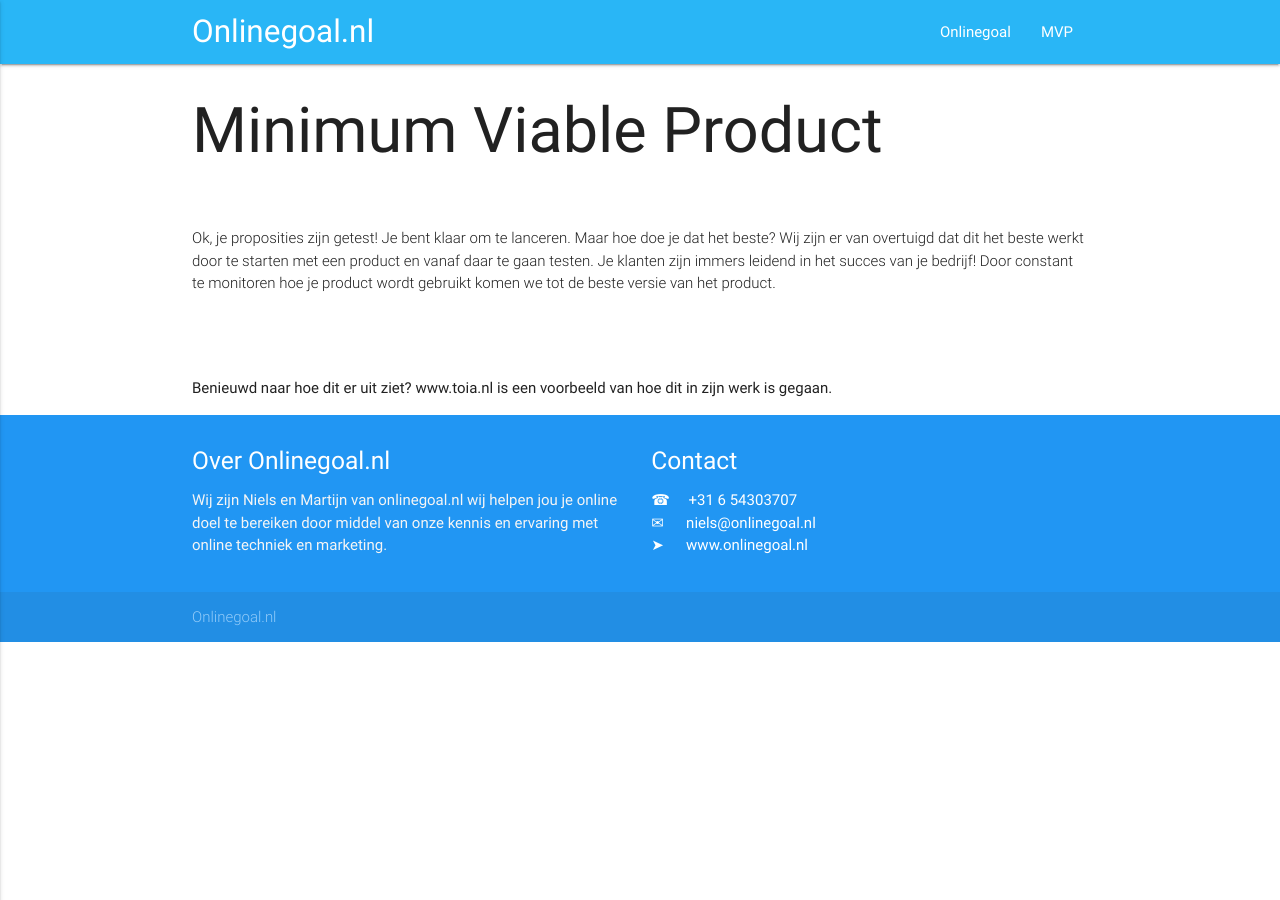
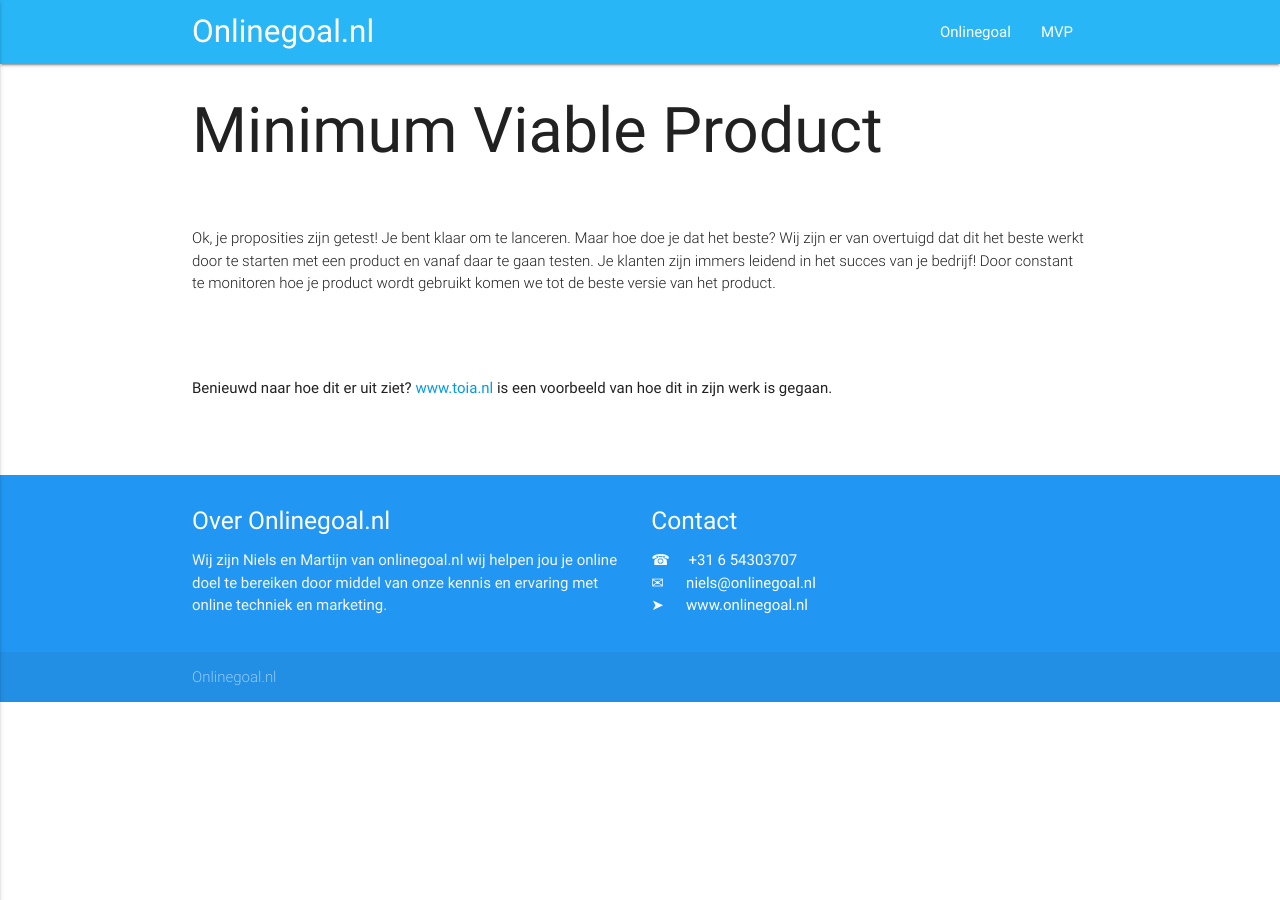
Before and after one commit to martijnvdbrug/onlinegoal.nl, a Jekyll site: the page built from _pages/mvp.md, in a window 1280 px wide. Built offline with Jekyll 4.4.1, drawn with Linux system fonts in a browser that asks for light colours.

```diff
--- a/_pages/mvp.md
+++ b/_pages/mvp.md
@@ -16,4 +16,6 @@ permalink: /minimum-viable-product
 <br>
 <br>
 
-<p>Benieuwd naar hoe dit er uit ziet? www.toia.nl is een voorbeeld van hoe dit in zijn werk is gegaan. </p>
+<p>Benieuwd naar hoe dit er uit ziet? <A HREF="www.toia.nl">www.toia.nl</A> is een voorbeeld van hoe dit in zijn werk is gegaan. </p>
+<br>
+<br>
```
